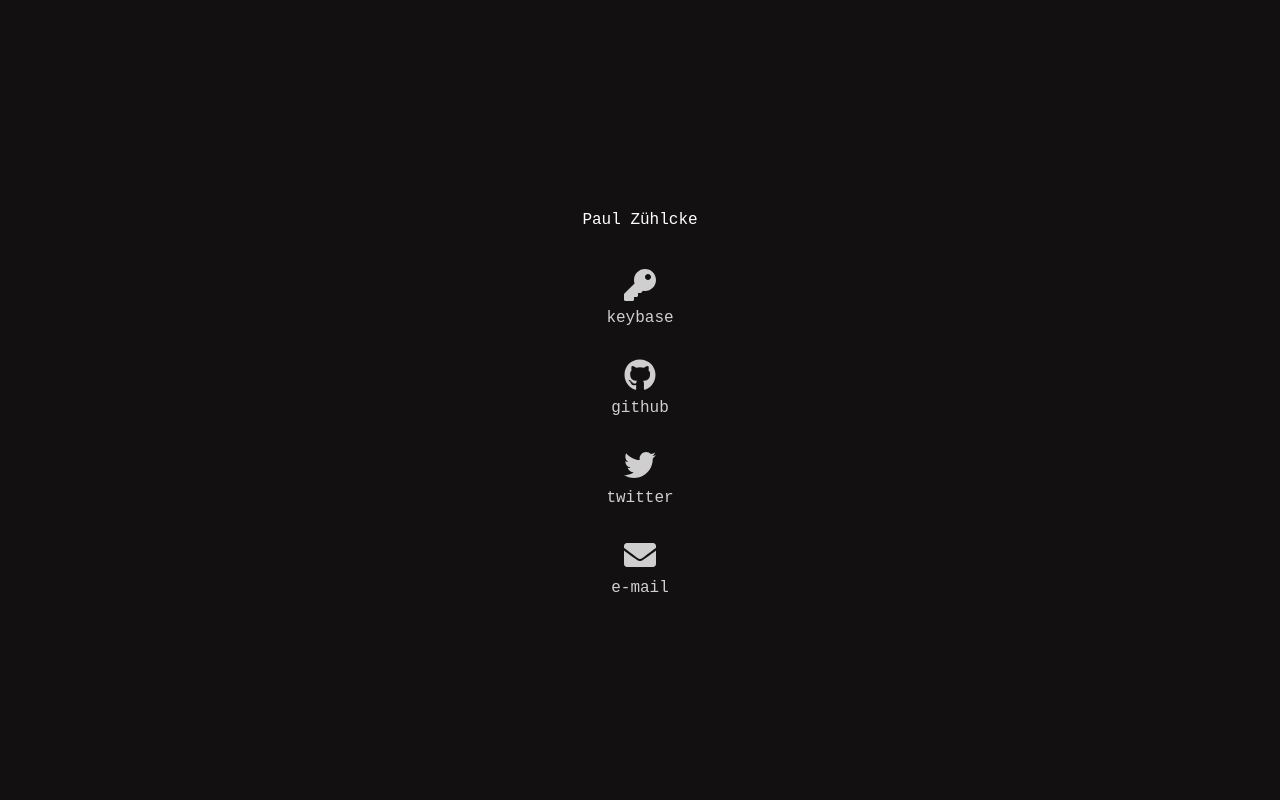
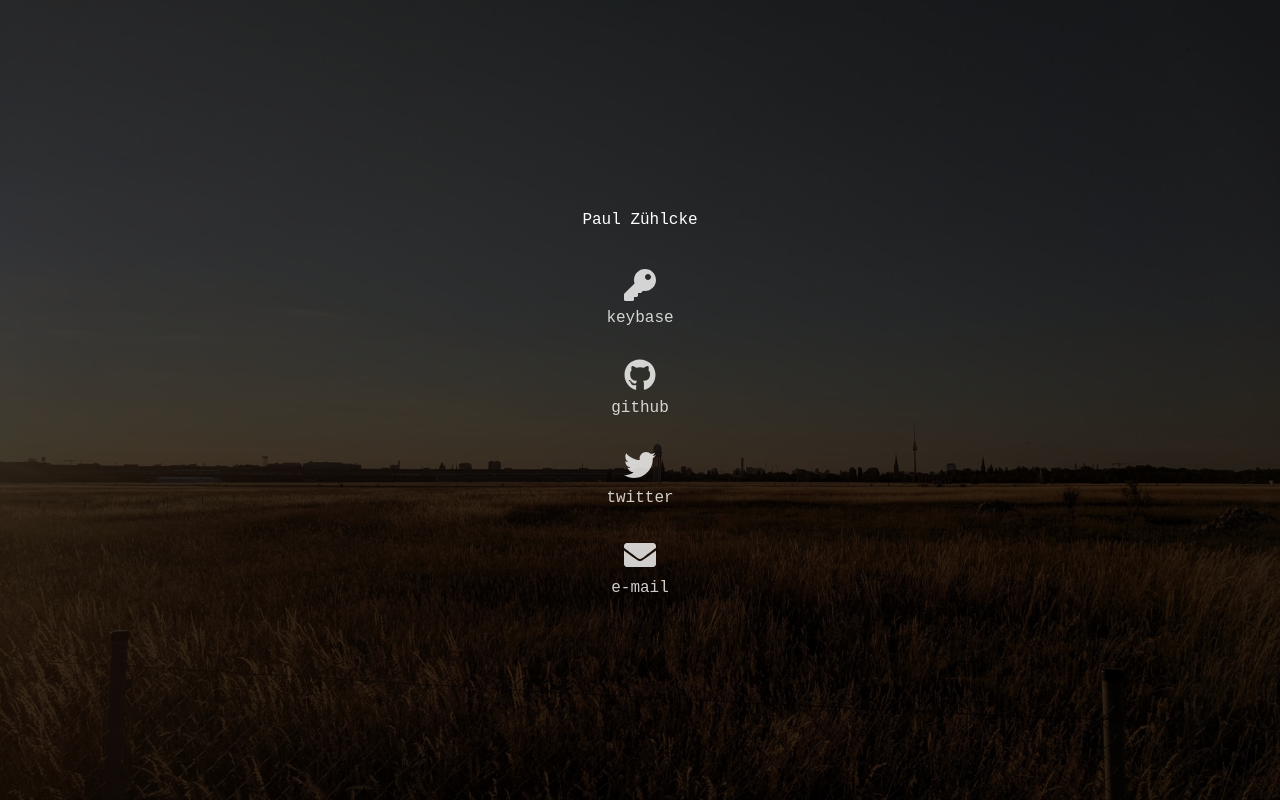
Before and after one commit to Trikolon/web, a Vue app: page / in a window 1280 px wide. Built offline with nearby package versions, Linux system fonts and the light colour scheme.

Commit message:
Added background image with fadein

```diff
--- a/src/App.vue
+++ b/src/App.vue
@@ -1,5 +1,5 @@
 <template>
-  <div id="app">
+  <div id="app" class="loaded">
     <Navigation :heading="heading" :nav-items="navItems"></Navigation>
   </div>
 </template>
@@ -58,10 +58,29 @@ export default {
     font-family: "Courier New", serif;
     color: white;
   }
+
+  @keyframes fadein {
+    from { opacity: 0; }
+    to { opacity: .25 }
+  }
+
+  #app:after {
+    background: #121010;
+    background: url('./assets/berlin.jpg') no-repeat fixed center;
+    background-size: cover;
+    content: "";
+    top: 0;
+    left: 0;
+    bottom: 0;
+    right: 0;
+    position: absolute;
+    z-index: -1;
+
+    animation: fadein 2s;
+    animation-fill-mode: forwards;
+  }
+
   #app {
-    background: #121010;
-    width: 100%;
-    height: 100%;
     top: 0;
     left: 0;
     bottom: 0;
```
Also changed, not shown: src/assets/berlin.jpg (added).
